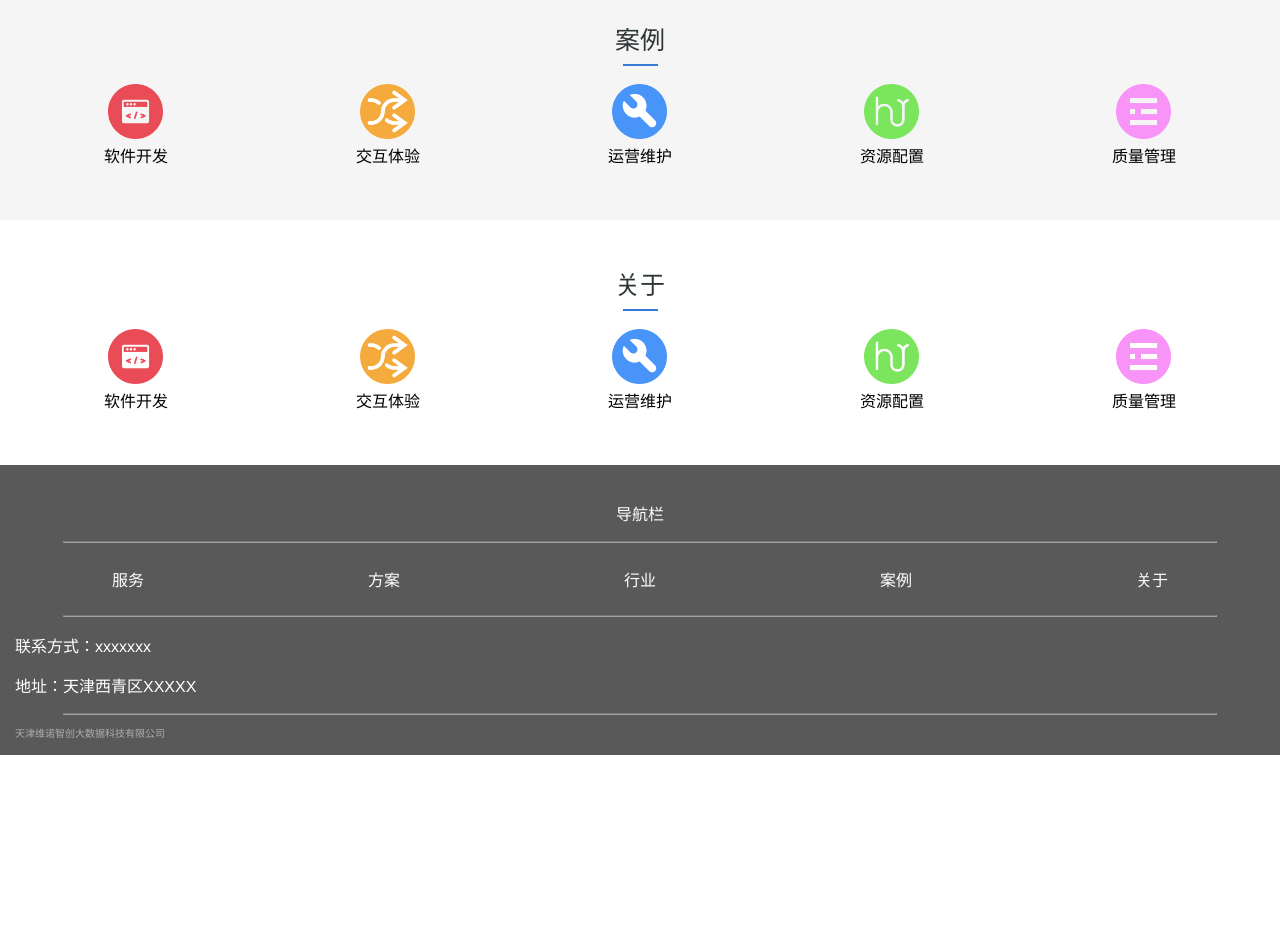
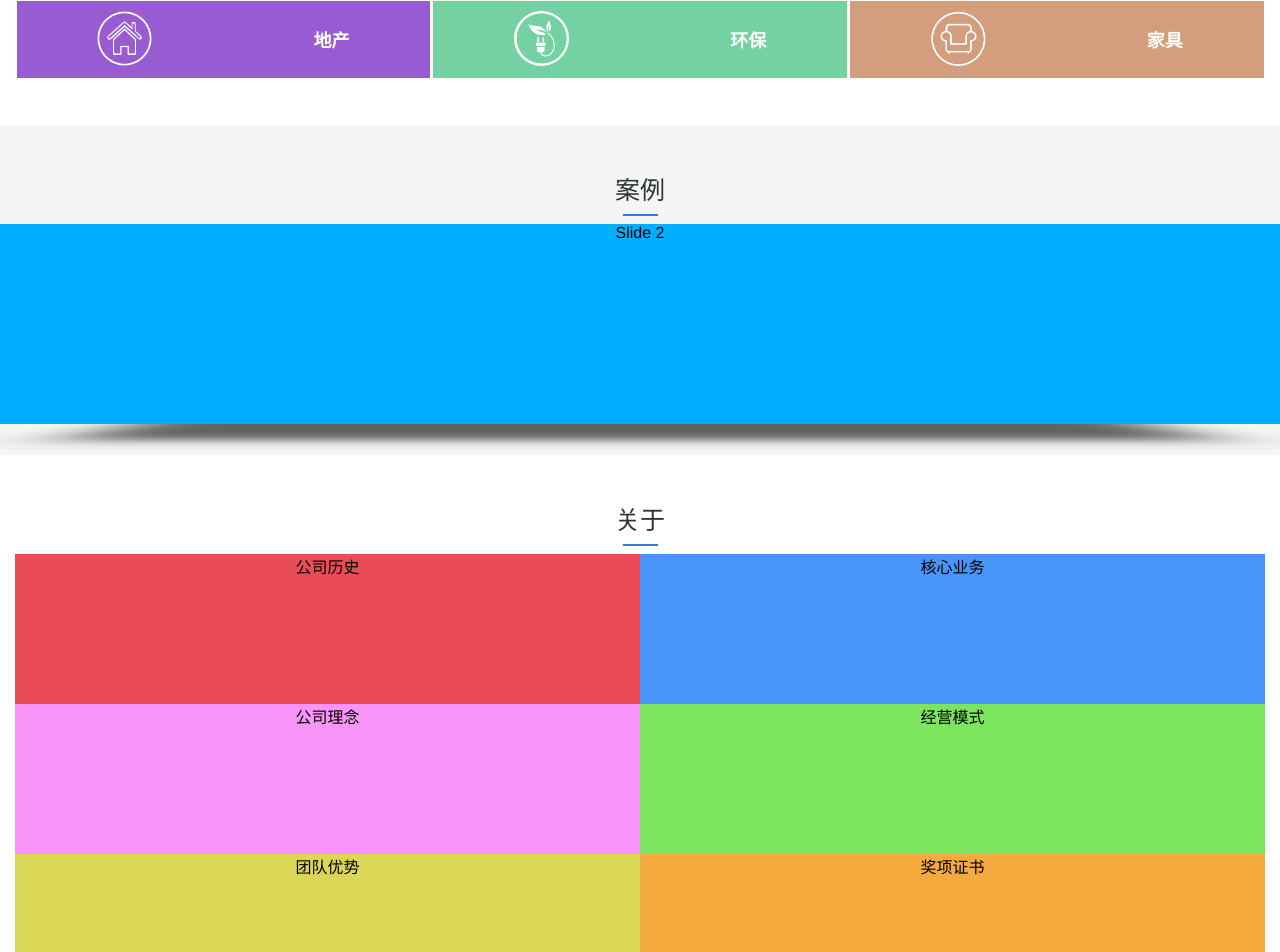
Before and after one commit to dyk98/weinuo_home, a Vue app in the folder phone_front_end/: page /about in a window 1280 px wide. Shown: the part 1160-2112 px from the top of the page. Before the commit the page ends 1915 px from the top, so only its background shows below. Built offline with nearby package versions, Linux system fonts and the light colour scheme.

Commit message:
加了swiper，布局全部完成，首页还剩导航栏和添加实例素材

```diff
--- a/phone_front_end/src/App.vue
+++ b/phone_front_end/src/App.vue
@@ -9,7 +9,7 @@
                 <img src="/static/img/more.png" alt="">
             </div>
         </div>
-        <div style="height: 70px; background-color: #ffffff"></div>
+        <div style="height: 80px; background-color: #ffffff"></div>
         <router-view/>
 
         <div class="footer">
@@ -56,6 +56,7 @@
         top: 0;
         position: fixed;
         width: 100%;
+        z-index: 999;
     }
 
     .header_name {
--- a/phone_front_end/src/components/WeinuoHome.vue
+++ b/phone_front_end/src/components/WeinuoHome.vue
@@ -1,5 +1,15 @@
 <template>
     <div class="all">
+        <!--动态-->
+        <div style="width: 95%; margin:0 auto">
+        <div class="swiper-container0">
+            <div class="swiper-wrapper">
+                <div class="swiper-slide" style="background-color: #ea4c57; width: 200px">Slide 1</div>
+                <div class="swiper-slide" style="background-color: #00AEFF; width: 200px">Slide 2</div>
+                <div class="swiper-slide" style="background-color: #f894f8; width: 200px">Slide 3</div>
+            </div>
+        </div>
+        </div>
         <!--服务-->
         <div class="service">
             <router-link class="tag" to="/service">服务</router-link>
@@ -121,28 +131,13 @@
         <div class="case">
             <router-link class="tag" to="/case">案例</router-link>
             <div class="hr"></div>
-            <div class="service_icon">
-                <div>
-                    <img src="/static/img/ruanjian.png" alt="">
-                    <p>软件开发</p>
+
+            <div class="swiper-container">
+                <div class="swiper-wrapper">
+                    <div class="swiper-slide" style="background-color: #ea4c57; width: 200px">Slide 1</div>
+                    <div class="swiper-slide" style="background-color: #00AEFF; width: 200px">Slide 2</div>
+                    <div class="swiper-slide" style="background-color: #f894f8; width: 200px">Slide 3</div>
                 </div>
-                <div>
-                    <img src="/static/img/jiaohu.png" alt="">
-                    <p>交互体验</p>
-                </div>
-                <div>
-                    <img src="/static/img/yunwei.png" alt="">
-                    <p>运营维护</p>
-                </div>
-                <div>
-                    <img src="/static/img/ziyuan.png" alt="">
-                    <p>资源配置</p>
-                </div>
-                <div>
-                    <img src="/static/img/zhiliang.png" alt="">
-                    <p>质量管理</p>
-                </div>
-
             </div>
         </div>
 
@@ -150,29 +145,19 @@
         <div class="about">
             <router-link class="tag" to="/about">关于</router-link>
             <div class="hr"></div>
-            <div class="service_icon">
-                <div>
-                    <img src="/static/img/ruanjian.png" alt="">
-                    <p>软件开发</p>
-                </div>
-                <div>
-                    <img src="/static/img/jiaohu.png" alt="">
-                    <p>交互体验</p>
-                </div>
-                <div>
-                    <img src="/static/img/yunwei.png" alt="">
-                    <p>运营维护</p>
-                </div>
-                <div>
-                    <img src="/static/img/ziyuan.png" alt="">
-                    <p>资源配置</p>
-                </div>
-                <div>
-                    <img src="/static/img/zhiliang.png" alt="">
-                    <p>质量管理</p>
-                </div>
+            <div class="about_m">
+                <div style="flex: 1; background-color: #ea4c57">公司历史</div>
+                <div style="flex: 1; background-color: #4894f8">核心业务</div>
+            </div>
+            <div class="about_m">
+                <div style="flex: 1; background-color: #f894f8">公司理念</div>
+                <div style="flex: 1; background-color: #7ae55d">经营模式</div>
+            </div>
+            <div class="about_m">
+                <div style="flex: 1; background-color: #dad656">团队优势</div>
+                <div style="flex: 1; background-color: #f4aa3c">奖项证书</div>
+            </div>
 
-            </div>
         </div>
 
 
@@ -180,10 +165,29 @@
 </template>
 
 <script>
+    import Swiper from 'swiper'
+    import 'swiper/dist/css/swiper.min.css';
+
     export default {
         name: 'WeinuoHome',
         data() {
             return {}
+        },
+        mounted(){
+            var mySwiper0 = new Swiper ('.swiper-container0', {
+                loop: true,
+                autoplay: true,
+                effect : 'fade',
+
+            })
+
+            var mySwiper = new Swiper ('.swiper-container', {
+                loop: true,
+                autoplay: true,
+                effect : 'cube',
+
+            });
+
         }
     }
 </script>
@@ -192,6 +196,10 @@
 <style scoped>
     .all {
         text-align: center;
+    }
+
+    .swiper-container0 {
+        height: 200px;
     }
 
     .service {
@@ -238,20 +246,6 @@
         background-color: #f5f5f5;
     }
 
-    .case {
-        text-align: center;
-        height: 200px;
-        padding-top: 45px;
-        background-color: #f5f5f5;
-    }
-
-    .about {
-        text-align: center;
-        height: 200px;
-        padding-top: 45px;
-        background-color: #ffffff;
-    }
-
     .programme_icon {
         display: flex;
         padding: 0 15px;
@@ -278,7 +272,7 @@
 
     .industry {
         text-align: center;
-        height: 400px;
+        height: 340px;
         padding-top: 45px;
         background-color: #ffffff;
     }
@@ -310,4 +304,29 @@
         justify-content: space-around;
         text-decoration: none;
     }
+
+    .case {
+        text-align: center;
+        height: 285px;
+        padding-top: 45px;
+        background-color: #f5f5f5;
+    }
+
+    .swiper-container {
+        height: 200px;
+        width: 100%;
+    }
+
+    .about {
+        text-align: center;
+        height: 560px;
+        padding-top: 45px;
+        background-color: #ffffff;
+    }
+
+    .about_m {
+        display: flex;
+        padding: 0 15px;
+        height: 150px;
+    }
 </style>
--- a/phone_front_end/src/router/index.js
+++ b/phone_front_end/src/router/index.js
@@ -18,6 +18,7 @@ import Tourism from '@/components/industry/Tourism'
 import Case from '@/components/case'
 import CaseFirst from '@/components/case/CaseFirst'
 import About from '@/components/about'
+
 
 
 Vue.use(Router)
```
